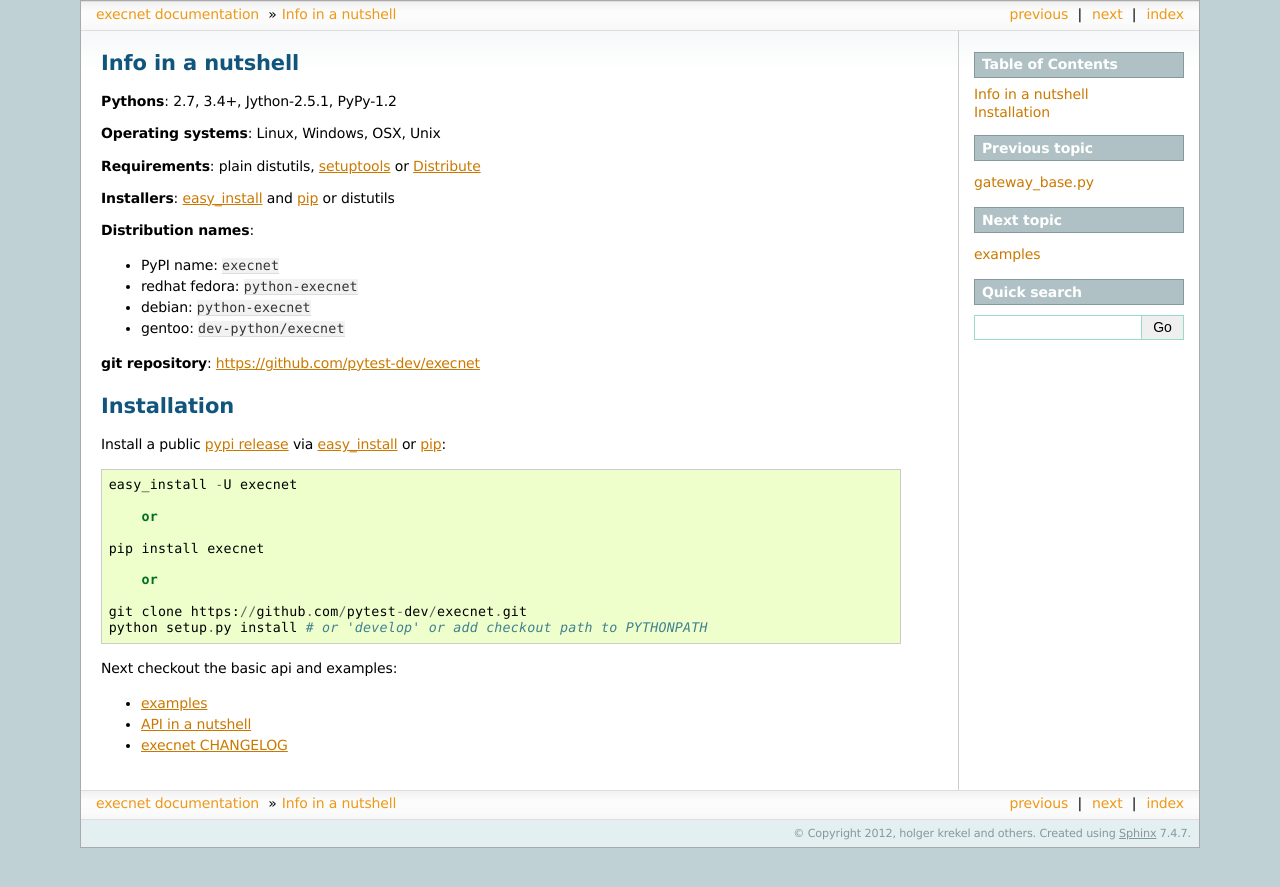
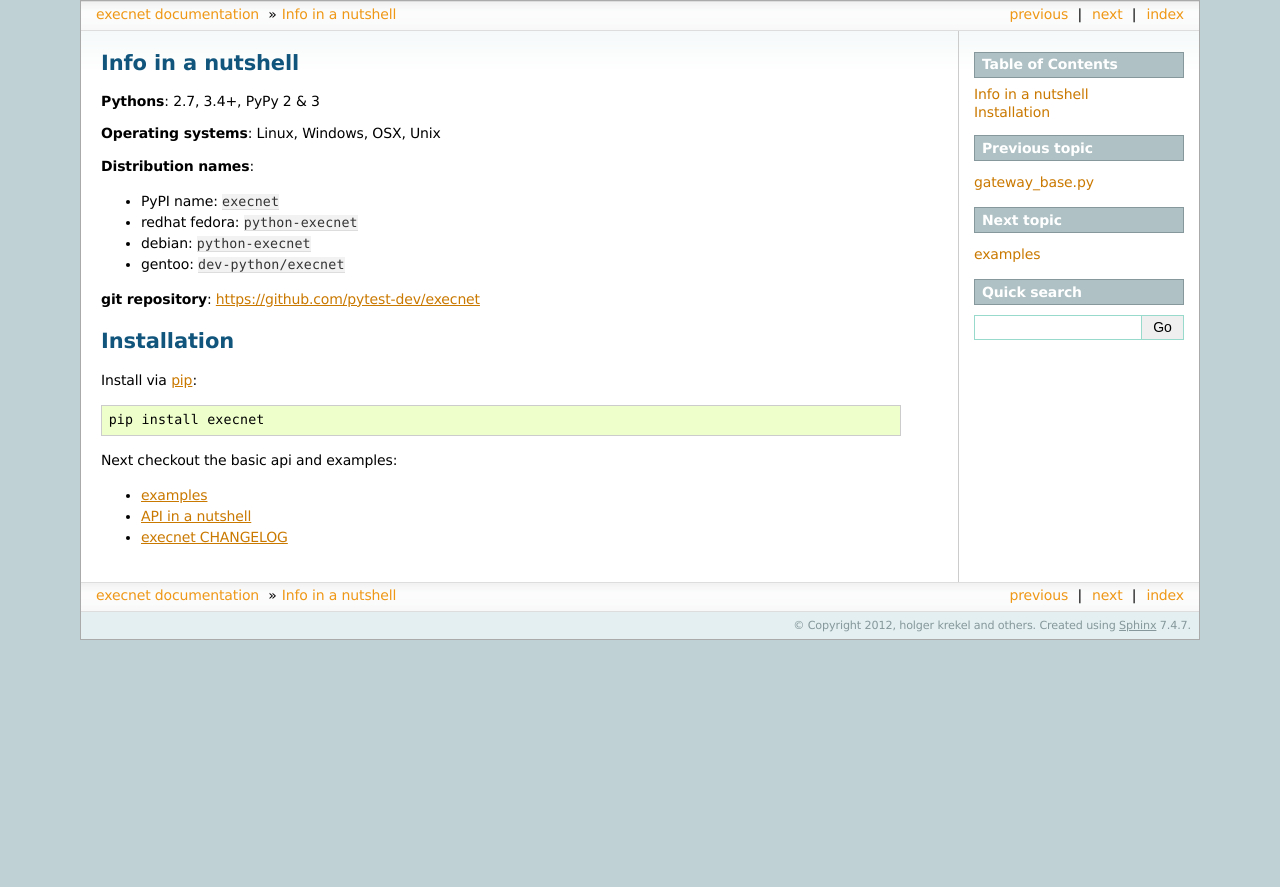
Before and after one commit to pytest-dev/execnet, a Sphinx documentation site: the page built from doc/install.rst, in a window 1280 px wide. Shown: the top 887 px of the page. Built offline with Sphinx 7.4.7, drawn with Linux system fonts in a browser that asks for light colours; pages that are not in the unit, such as notebooks, are missing from menus; the version number could not be read and is left out.

Commit message:
Docs: use pip for installation

```diff
--- a/doc/_templates/indexsidebar.html
+++ b/doc/_templates/indexsidebar.html
@@ -11,7 +11,7 @@
 [<a href="{{ pathto('changelog') }}">Changes</a>]</p>
 <p>Get execnet from the <a href="http://pypi.python.org/pypi/execnet">Python Package
 Index</a>, or install it with:</p>
-<pre>easy_install -U execnet</pre>
+<pre>pip install -U execnet</pre>
 {% endif %}
 
 <h3>Questions? Suggestions?</h3>
--- a/doc/install.rst
+++ b/doc/install.rst
@@ -1,13 +1,9 @@
 Info in a nutshell
 ====================
 
-**Pythons**: 2.7, 3.4+, Jython-2.5.1, PyPy-1.2
+**Pythons**: 2.7, 3.4+, PyPy 2 & 3
 
 **Operating systems**: Linux, Windows, OSX, Unix
-
-**Requirements**: plain distutils, setuptools_ or Distribute_
-
-**Installers**: easy_install_ and pip_ or distutils
 
 **Distribution names**:
 
@@ -21,18 +17,9 @@
 Installation
 ====================
 
-Install a public `pypi release`_ via `easy_install`_ or pip_::
-
-    easy_install -U execnet
-
-        or
+Install via pip_::
 
     pip install execnet
-
-        or
-
-    git clone https://github.com/pytest-dev/execnet.git
-    python setup.py install # or 'develop' or add checkout path to PYTHONPATH
 
 Next checkout the basic api and examples:
 
@@ -43,7 +30,6 @@
    basics
    changelog
 
-.. _`easy_install`: http://peak.telecommunity.com/DevCenter/EasyInstall
 .. _pip: http://pypi.python.org/pypi/pip
 .. _`github repository`: https://github.com/pytest-dev/execnet
 .. _`execnet git repository`: https://github.com/pytest-dev/execnet
```
